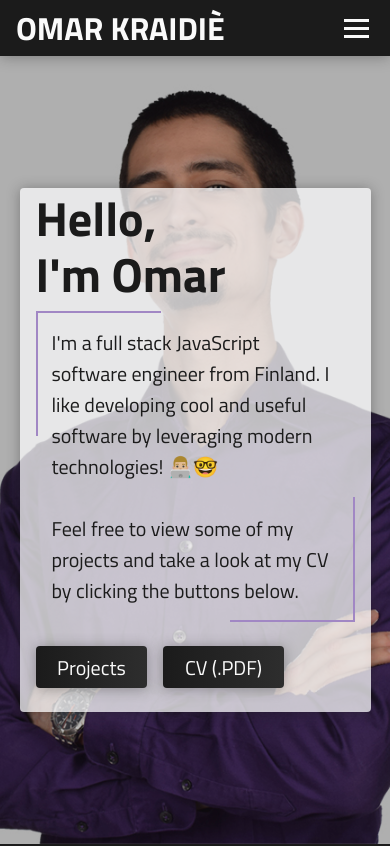
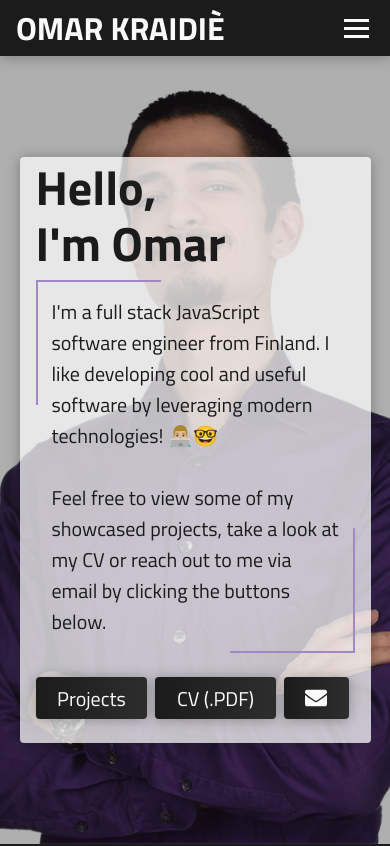
Before and after one commit to 0mppula/portfolio-web-app, a React (Create React App) app: page / in a window 390 px wide. Shown: the top 846 px of the page. Built offline with nearby package versions, Linux system fonts and the light colour scheme.

Commit message:
Added email me button to landing page.

```diff
--- a/src/index.css
+++ b/src/index.css
@@ -272,11 +272,13 @@ li a.list-item::after {
 
 .greet-buttons {
 	display: flex;
+	flex-wrap: wrap;
 	gap: 1rem;
 }
 
 .greet-buttons .btn {
 	font-size: 1.25rem;
+	min-height: 41.6px;
 }
 
 .btn:hover,
@@ -788,6 +790,10 @@ li a.list-item::after {
 	.greet-info {
 		margin: 0.5rem 0 1.5rem 0;
 	}
+
+	.greet-buttons {
+		gap: 0.5rem;
+	}
 	/* End Hero styles */
 
 	/* Project styles */
--- a/src/pages/Home.js
+++ b/src/pages/Home.js
@@ -1,6 +1,8 @@
 import React from 'react';
 import { Link } from 'react-router-dom';
 
+import { FaEnvelope } from 'react-icons/fa';
+import { Tooltip } from 'react-tooltip';
 import Frame from '../components/Frame';
 import { useTitle } from '../hooks/useTitle';
 
@@ -22,20 +24,45 @@ const Home = () => {
 							👨🏼‍💻🤓
 							<br />
 							<br />
-							Feel free to view some of my projects and take a look at my CV by
-							clicking the buttons below.
+							Feel free to view some of my showcased projects, take a look at my CV or
+							reach out to me via email by clicking the buttons below.
 						</p>
 						<Frame />
 					</div>
 
 					<div className="greet-buttons">
-						<Link to="/projects" type="button" className="btn">
+						<Link to="/projects" type="button" className="btn" aria-label="projects">
 							Projects
 						</Link>
 
-						<Link to="/cv" target="_blank" rel="noopener" type="button" className="btn">
+						<Link
+							to="/cv"
+							target="_blank"
+							rel="noopener"
+							type="button"
+							className="btn"
+							aria-label="CV"
+						>
 							CV (.PDF)
 						</Link>
+
+						<a
+							href="mailto:devomarkraidie@gmail.com"
+							target="_blank"
+							rel="noopener"
+							type="button"
+							className="btn"
+							aria-label="Email"
+							title="Send me an email!"
+							style={{
+								display: 'flex',
+								justifyContent: 'center',
+								alignItems: 'center',
+								fontSize: '1.375rem',
+							}}
+						>
+							<FaEnvelope className="icon" />
+						</a>
 					</div>
 				</div>
 			</div>
```
